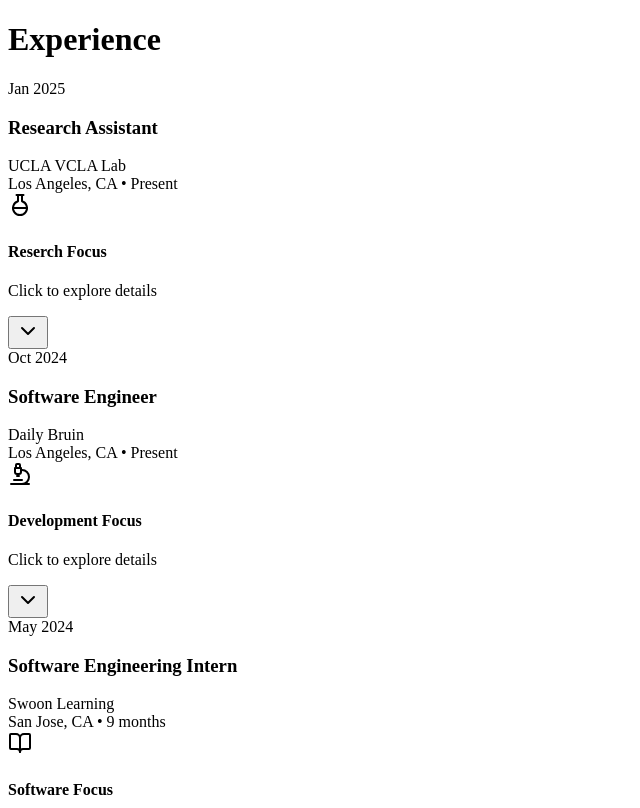
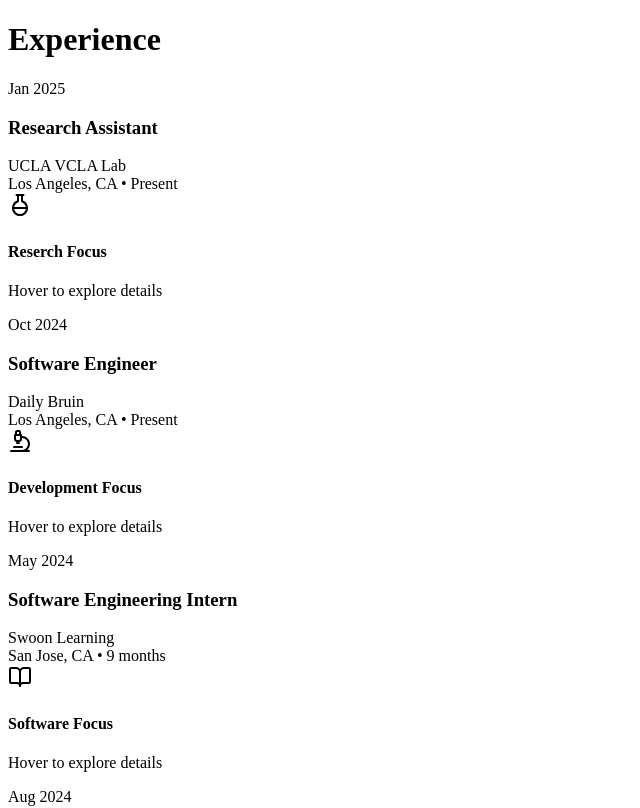
Before and after one commit to anthonysk0215/PersonalPortfolio, a Next.js app: page /Experience in a window 1280 px wide. Shown: the top 808 px of the page, without its empty margins (0-640 px from the left). Built offline with nearby package versions, Linux system fonts and the light colour scheme.

Commit message:
experience ui edit

```diff
--- a/src/pages/Experience.tsx
+++ b/src/pages/Experience.tsx
@@ -121,14 +121,14 @@
       title: "Crew Member",
       institution: "Panda Express",
       location: "Sacramento, CA",
-      duration: "2 months",
+      duration: "3 months",
       description:
-        "Ate rice with honey sesame chicken every shift.",
+        "Served the front of the house and drive through line.",
       highlights: [
-        "Cleaned some tables.",
-        "Bagged food and rang up too many orders."
+        "Delivered customer service by engaging with guests, addressing inquiries, and ensuring a positive dining experience all while collaborating with 10+ team members throughout peak hours.",
+        "Contributed to an organized work environment and performed precise cash handling and safety."
       ],
-      skills: ["Data Analysis"],
+      skills: ["Data Analysis", "Attention to Detail", "Customer Service"],
       icon: <BookOpen className="h-8 w-8" />,
       color: "bg-blue-100 text-blue-800",
       header: "Service Focus",
@@ -183,7 +183,7 @@
         <div className="absolute left-0 md:left-1/2 top-0 bottom-0 w-0.5 bg-blue-100 transform md:translate-x-px"></div>
 
         {/* Timeline items */}
-        <div className="space-y-32">
+        <div className="space-y-20">
           {internships.map((internship, index) => {
             return (
               <TimelineItem
@@ -238,6 +238,7 @@
 }) => {
   const itemRef = useRef<HTMLDivElement>(null)
   const isInView = useInView(itemRef, { once: false, amount: 0.3 })
+  const [isHovered, setIsHovered] = useState(false)
 
   useEffect(() => {
     if (itemRef.current && itemRefs.current) {
@@ -264,12 +265,19 @@
         {internship.year}
       </div>
 
-      {/* Content */}
-      <div className="w-full md:w-1/2 pl-8 md:pl-0 md:pr-8 md:text-right pt-8">
+      {/* Title and Institution */}
+        <div
+          className={`w-full md:w-1/2 pt-8 ${
+            index % 2 === 0
+              ? "md:pr-[4.5rem] md:pl-0 md:text-right"
+              : "md:pl-[4.5rem] md:pr-0 md:text-left"
+          }`}
+        >
         <motion.div
           initial={{ opacity: 0, x: index % 2 === 0 ? 20 : -20 }}
           animate={isInView ? { opacity: 1, x: 0 } : { opacity: 0, x: index % 2 === 0 ? 20 : -20 }}
           transition={{ duration: 0.5, delay: 0.2 }}
+          className={`${index % 2 === 0 ? "md:text-right" : "md:text-left"}`}
         >
           <h3 className="text-xl font-bold text-gray-900">{internship.title}</h3>
           <div className="text-gray-600">{internship.institution}</div>
@@ -279,27 +287,35 @@
         </motion.div>
       </div>
 
-      <div className={`w-full md:w-1/2 pl-8 ${index % 2 === 0 ? "md:text-left" : "md:text-left"} mt-4 md:mt-8`}>
+      {/* Card */}
+        <div
+          className={`w-full md:w-1/2 mt-4 md:mt-8 ${
+            index % 2 === 0
+              ? "md:pl-[4.5rem] md:pr-0"
+              : "md:pr-[4.5rem] md:pl-[0.25rem]"
+          }`}
+        >
         <motion.div
           initial={{ opacity: 0, x: index % 2 === 0 ? -20 : 20 }}
           animate={isInView ? { opacity: 1, x: 0 } : { opacity: 0, x: index % 2 === 0 ? -20 : 20 }}
           transition={{ duration: 0.5, delay: 0.3 }}
         >
-          <Card className="overflow-hidden border-none shadow-md hover:shadow-lg transition-shadow">
+          <Card
+            className="overflow-hidden border-none shadow-md hover:shadow-lg transition-shadow w-full max-w-[calc(100vw-2rem)]"
+            onMouseEnter={() => setIsHovered(true)}
+            onMouseLeave={() => setIsHovered(false)}
+          >
             <CardContent className="p-0">
               <div className={`p-4 flex items-center ${internship.color}`}>
                 <div className="mr-3">{internship.icon}</div>
-                <div>
-                  <h4 className="font-semibold">{internship.header}</h4>
-                  <p className="text-sm">Click to explore details</p>
+                <div className="flex-1 min-w-0">
+                  <h4 className="font-semibold text-sm sm:text-base truncate">{internship.header}</h4>
+                  <p className="text-xs sm:text-sm text-gray-600">Hover to explore details</p>
                 </div>
-                <Button variant="ghost" size="icon" className="ml-auto" onClick={() => toggleInternship(internship.id)}>
-                  {activeInternship === internship.id ? <ChevronUp /> : <ChevronDown />}
-                </Button>
               </div>
 
               <AnimatePresence>
-                {activeInternship === internship.id && (
+                {isHovered && (
                   <motion.div
                     initial={{ height: 0, opacity: 0 }}
                     animate={{ height: "auto", opacity: 1 }}
@@ -308,19 +324,19 @@
                     className="overflow-hidden"
                   >
                     <div className="p-4 bg-white">
-                      <p className="text-gray-700 mb-4">{internship.description}</p>
+                      <p className="text-sm sm:text-base text-gray-700 mb-4">{internship.description}</p>
 
-                      <h5 className="font-semibold text-gray-900 mb-2">Key Achievements</h5>
-                      <ul className="list-disc pl-5 mb-4 text-gray-700 space-y-1">
+                      <h5 className="font-semibold text-sm sm:text-base text-gray-900 mb-2">Key Achievements</h5>
+                      <ul className="list-disc pl-5 mb-4 text-sm sm:text-base text-gray-700 space-y-1">
                         {internship.highlights.map((highlight, i) => (
                           <li key={i}>{highlight}</li>
                         ))}
                       </ul>
 
-                      <h5 className="font-semibold text-gray-900 mb-2">Skills Applied</h5>
+                      <h5 className="font-semibold text-sm sm:text-base text-gray-900 mb-2">Skills Applied</h5>
                       <div className="flex flex-wrap gap-2 mb-4">
                         {internship.skills.map((skill, i) => (
-                          <Badge key={i} variant="outline" className="bg-blue-50">
+                          <Badge key={i} variant="outline" className="text-xs sm:text-sm bg-blue-50">
                             {skill}
                           </Badge>
                         ))}
```
